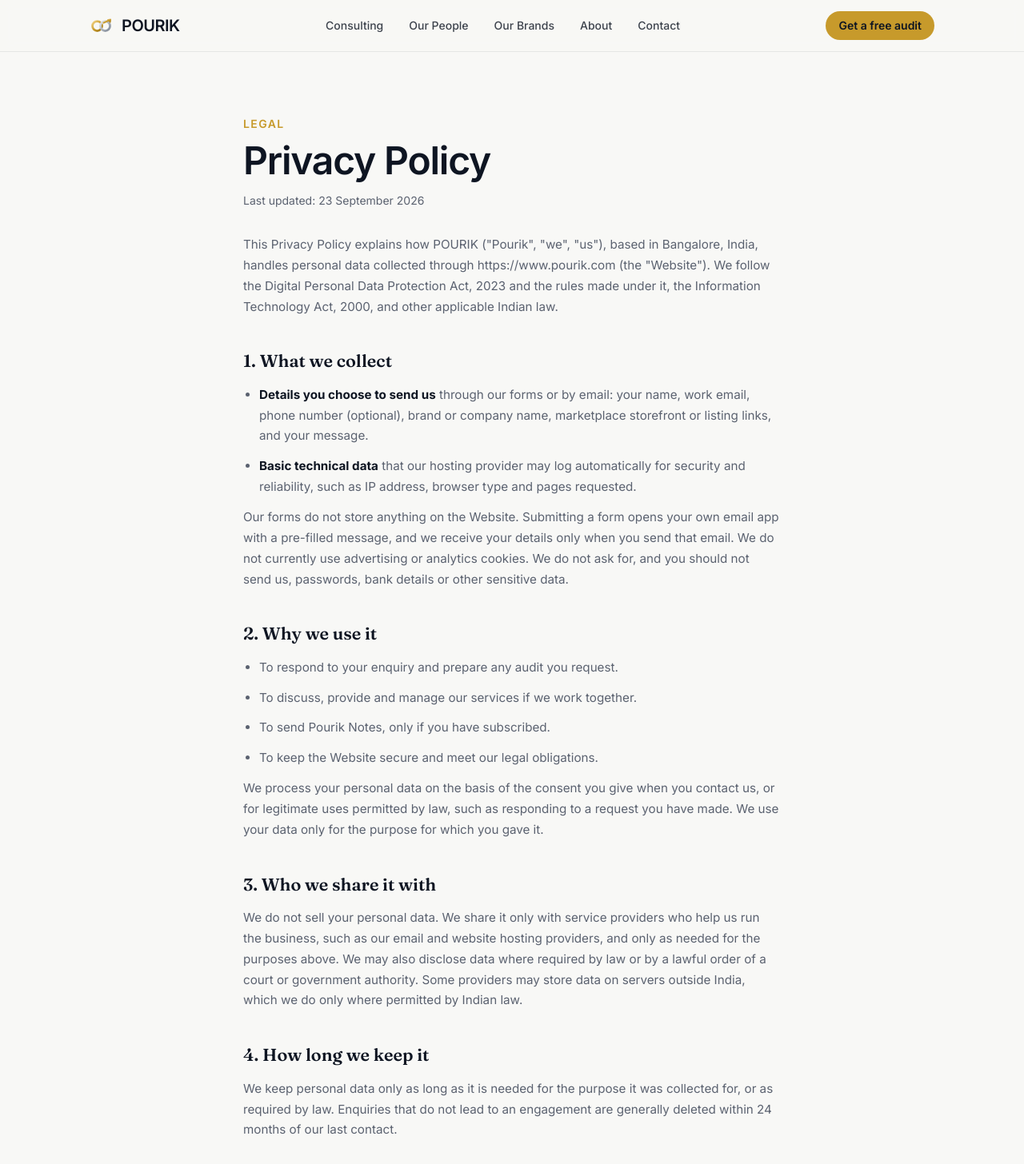
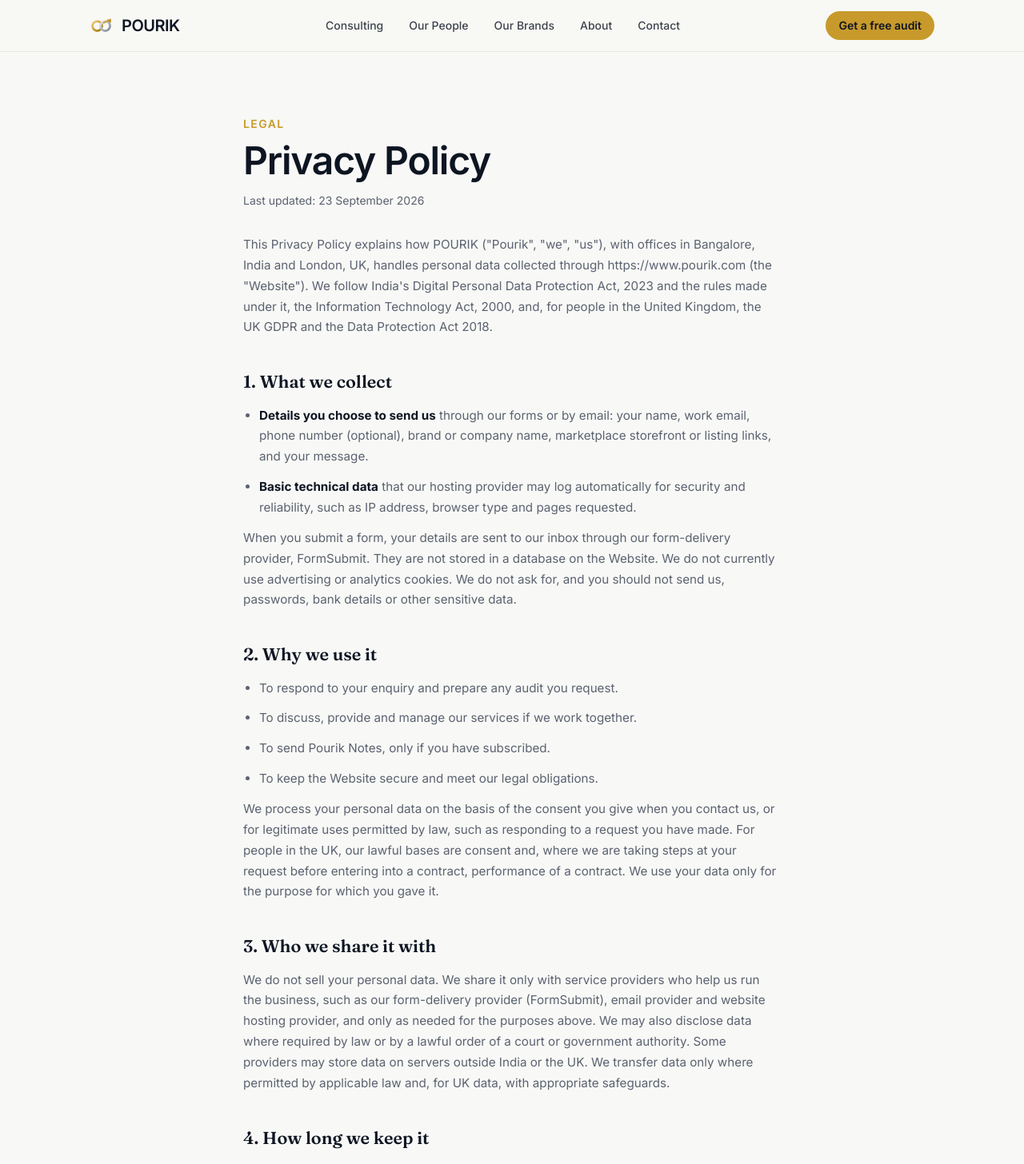
Before and after one commit to ranjandsgpt/pourik, a Next.js app: page /privacy in a window 1280 px wide. Shown: the top 1456 px of the page at 80% size. Built offline with nearby package versions, Linux system fonts and the light colour scheme.

Commit message:
Site update: privacy policy (forms, UK)

```diff
--- a/app/privacy/page.tsx
+++ b/app/privacy/page.tsx
@@ -4,6 +4,7 @@ import LegalPage from "@/components/LegalPage";
 import { site } from "@/lib/site";
 
 export const metadata: Metadata = {
+  alternates: { canonical: "/privacy" },
   title: "Privacy Policy — Pourik",
   description: "How Pourik collects, uses and protects your personal data.",
 };
@@ -13,11 +14,12 @@ export default function PrivacyPage() {
     <LegalPage title="Privacy Policy">
       <p>
         This Privacy Policy explains how {site.legalName} (&quot;Pourik&quot;,
-        &quot;we&quot;, &quot;us&quot;), based in {site.address}, handles
-        personal data collected through {site.url} (the &quot;Website&quot;).
-        We follow the Digital Personal Data Protection Act, 2023 and the rules
-        made under it, the Information Technology Act, 2000, and other
-        applicable Indian law.
+        &quot;we&quot;, &quot;us&quot;), with offices in{" "}
+        {site.locations.join(" and ")}, handles personal data collected through{" "}
+        {site.url} (the &quot;Website&quot;). We follow India&apos;s Digital
+        Personal Data Protection Act, 2023 and the rules made under it, the
+        Information Technology Act, 2000, and, for people in the United
+        Kingdom, the UK GDPR and the Data Protection Act 2018.
       </p>
 
       <h2>1. What we collect</h2>
@@ -35,10 +37,10 @@ export default function PrivacyPage() {
         </li>
       </ul>
       <p>
-        Our forms do not store anything on the Website. Submitting a form opens
-        your own email app with a pre-filled message, and we receive your
-        details only when you send that email. We do not currently use
-        advertising or analytics cookies. We do not ask for, and you should not
+        When you submit a form, your details are sent to our inbox through our
+        form-delivery provider, FormSubmit. They are not stored in a database
+        on the Website. We do not currently use advertising or analytics
+        cookies. We do not ask for, and you should not
         send us, passwords, bank details or other sensitive data.
       </p>
 
@@ -52,18 +54,22 @@ export default function PrivacyPage() {
       <p>
         We process your personal data on the basis of the consent you give when
         you contact us, or for legitimate uses permitted by law, such as
-        responding to a request you have made. We use your data only for the
+        responding to a request you have made. For people in the UK, our
+        lawful bases are consent and, where we are taking steps at your
+        request before entering into a contract, performance of a contract. We use your data only for the
         purpose for which you gave it.
       </p>
 
       <h2>3. Who we share it with</h2>
       <p>
         We do not sell your personal data. We share it only with service
-        providers who help us run the business, such as our email and website
-        hosting providers, and only as needed for the purposes above. We may
+        providers who help us run the business, such as our form-delivery
+        provider (FormSubmit), email provider and website hosting provider, and
+        only as needed for the purposes above. We may
         also disclose data where required by law or by a lawful order of a
         court or government authority. Some providers may store data on
-        servers outside India, which we do only where permitted by Indian law.
+        servers outside India or the UK. We transfer data only where permitted
+        by applicable law and, for UK data, with appropriate safeguards.
       </p>
 
       <h2>4. How long we keep it</h2>
@@ -93,6 +99,10 @@ export default function PrivacyPage() {
         <li>have your grievances addressed.</li>
       </ul>
       <p>
+        If you are in the UK, you also have the right to object to or restrict
+        certain processing and to receive your data in a portable format.
+      </p>
+      <p>
         To use any of these rights, or to unsubscribe from Pourik Notes, email{" "}
         <a href={`mailto:${site.email}`}>{site.email}</a>. Withdrawing consent
         does not affect processing that took place before you withdrew it.
@@ -114,7 +124,8 @@ export default function PrivacyPage() {
         with the subject line &quot;Grievance&quot;. We will acknowledge your
         complaint and resolve it within the time limits set by applicable law.
         If you are not satisfied with our response, you may complain to the
-        Data Protection Board of India.
+        Data Protection Board of India. If you are in the UK, you can also
+        complain to the Information Commissioner&apos;s Office (ico.org.uk).
       </p>
 
       <h2>9. Changes to this policy</h2>
```
